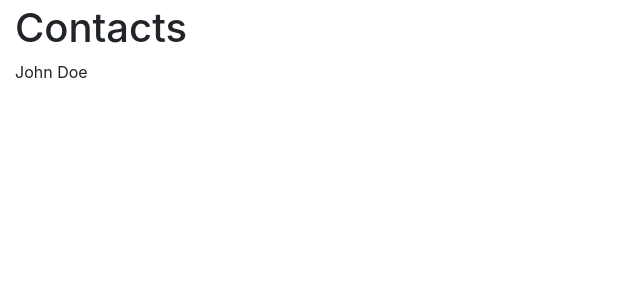
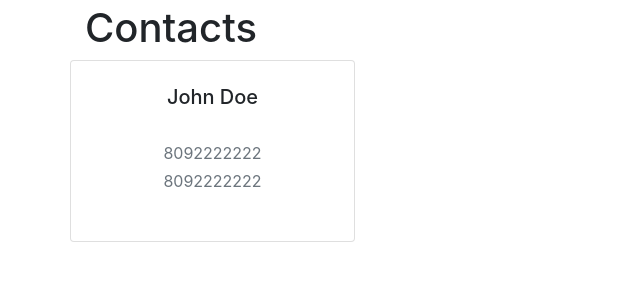
Before and after one commit to brya0196/Contact, an Angular app: page / in a window 1280 px wide. Shown: the top 300 px of the page, without its empty margins (0-640 px from the left). Built offline with nearby package versions, Linux system fonts and the light colour scheme.

Commit message:
added the contact card

```diff
--- a/src/app/contact-list/contact-list.component.html
+++ b/src/app/contact-list/contact-list.component.html
@@ -1,7 +1,13 @@
 <h1>Contacts</h1>
 
 <div class="row">
-  <div class="col-3" *ngFor="let contactInfo of contactsInfo">
-    {{ contactInfo.name }} {{ contactInfo.lastname }}
+  <div class="col-3 p-1 card" id="contact-card" *ngFor="let contactInfo of contactsInfo">
+    <div class="card-body text-center">
+      <h5 class="card-title">{{ contactInfo.name }} {{ contactInfo.lastname }}</h5>
+
+      <div class="card-body">
+        <p *ngFor="let contact of contactInfo.contacts" class="text-muted mb-1">{{ contact.contact }}</p>
+      </div>
+    </div>
   </div>
 </div>
--- a/src/index.html
+++ b/src/index.html
@@ -9,7 +9,7 @@
   <link rel="icon" type="image/x-icon" href="favicon.ico">
 </head>
 <body>
-  <div class="container-fluid mt-1">
+  <div class="container mt-1">
     <app-root></app-root>
   </div>
 </body>
```
